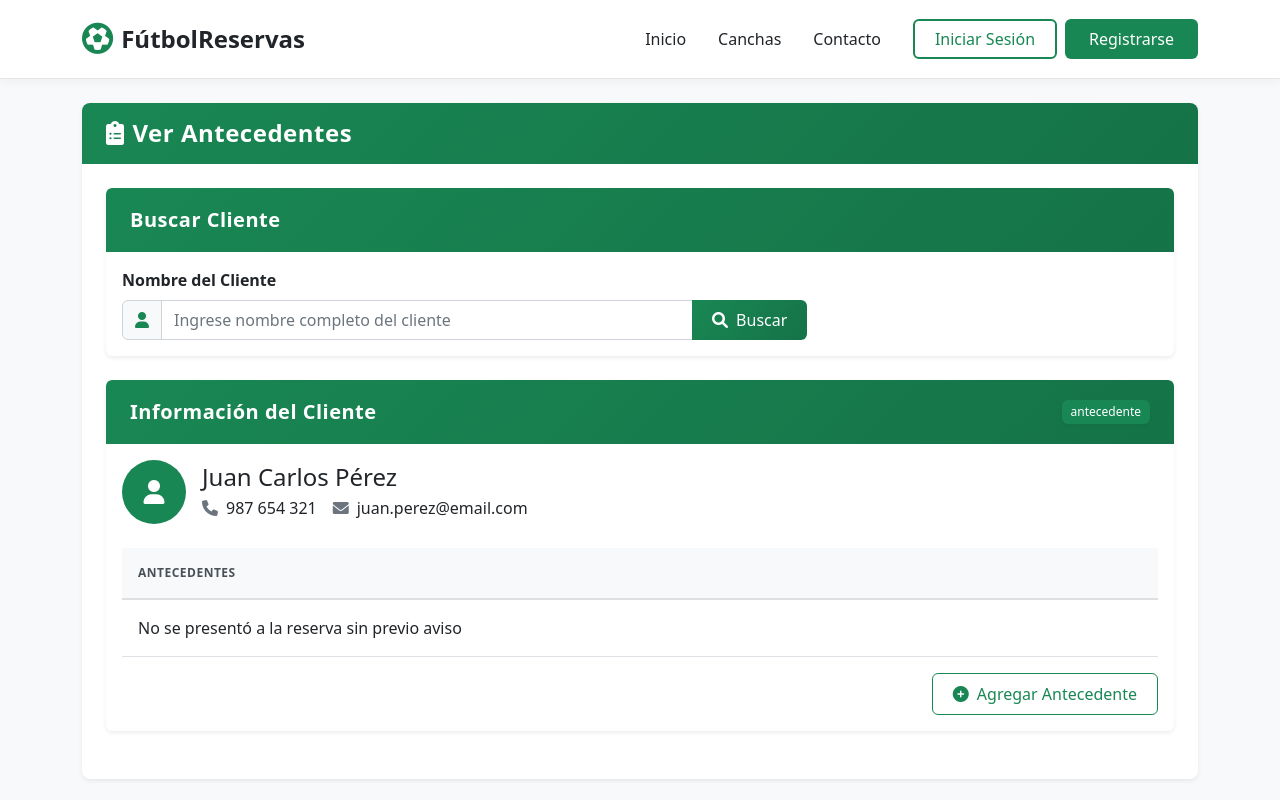
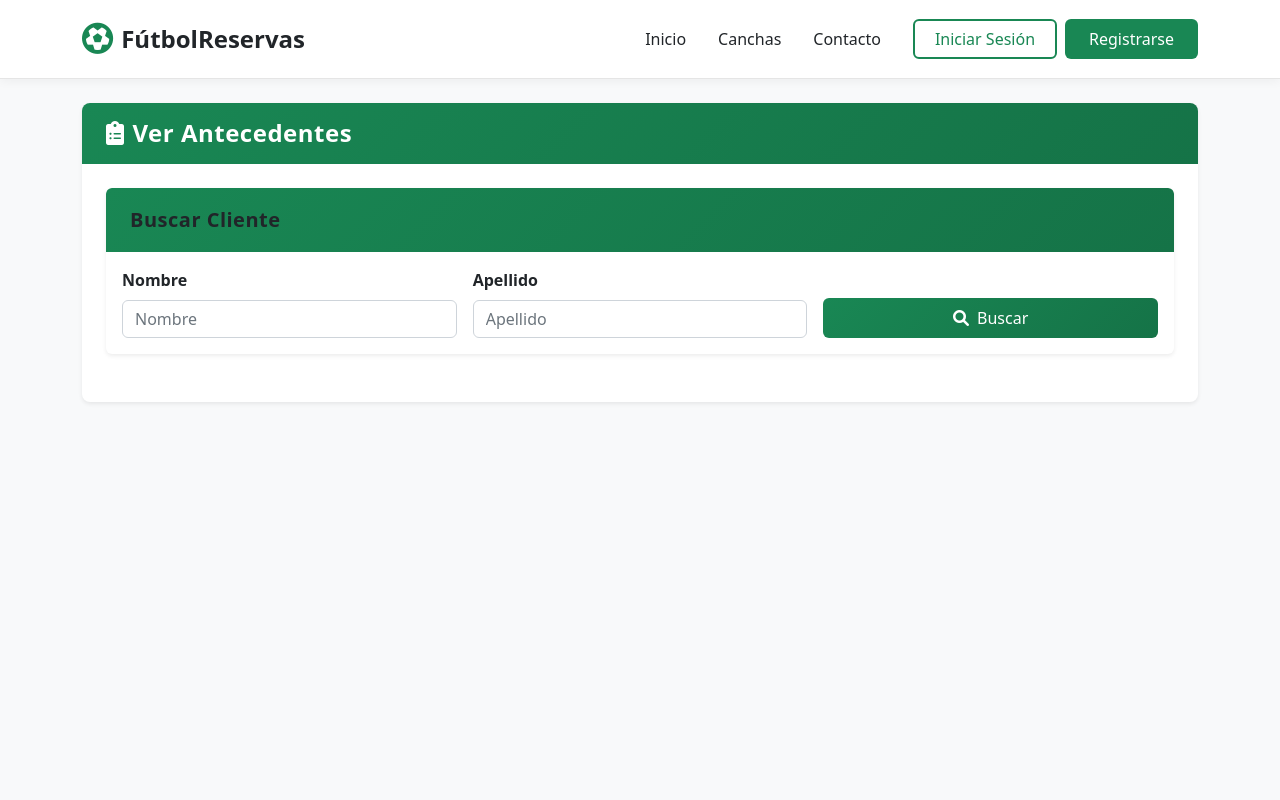
Before and after one commit to ENJ23/ProyfrontendGrupo04, an Angular app in the folder ReservaDeCanchas-Frontend/: page /ver-antecedentes in a window 1280 px wide. Shown: the top 800 px of the page. Built offline with nearby package versions, Linux system fonts and the light colour scheme; a web font is replaced by a local one.

Commit message:
ver y agregar antecedentes

```diff
--- a/ReservaDeCanchas-Frontend/src/app/components/pages/encargado/ver-antecedentes/ver-antecedentes.component.html
+++ b/ReservaDeCanchas-Frontend/src/app/components/pages/encargado/ver-antecedentes/ver-antecedentes.component.html
@@ -12,31 +12,45 @@
             <!-- Búsqueda de cliente -->
             <div class="card border-0 shadow-sm mb-4">
               <div class="card-header bg-light">
-                <h5 class="mb-0 text-white">Buscar Cliente</h5>
+                <h5 class="mb-0">Buscar Cliente</h5>
               </div>
               <div class="card-body">
-                <div class="row g-3">
-                  <div class="col-md-8">
-                    <label class="form-label fw-semibold">Nombre del Cliente</label>
-                    <div class="input-group">
-                      <span class="input-group-text bg-light">
-                        <i class="fas fa-user text-success"></i>
-                      </span>
-                      <input type="text" class="form-control" placeholder="Ingrese nombre completo del cliente">
-                      <button class="btn btn-success" type="button">
+                <form (ngSubmit)="buscarCliente()">
+                  <div class="row g-3 align-items-end">
+                    <div class="col-md-4">
+                      <label class="form-label fw-semibold">Nombre</label>
+                      <input type="text" class="form-control" placeholder="Nombre" [(ngModel)]="nombreBusqueda" name="nombreBusqueda">
+                    </div>
+                    <div class="col-md-4">
+                      <label class="form-label fw-semibold">Apellido</label>
+                      <input type="text" class="form-control" placeholder="Apellido" [(ngModel)]="apellidoBusqueda" name="apellidoBusqueda">
+                    </div>
+                    <div class="col-md-4 d-flex align-items-end">
+                      <button class="btn btn-success w-100" type="submit" [disabled]="buscando">
                         <i class="fas fa-search me-2"></i>Buscar
                       </button>
                     </div>
                   </div>
+                </form>
+                <div *ngIf="error" class="alert alert-danger mt-3">{{ error }}</div>
+                <div *ngIf="clientes.length > 0" class="mt-3">
+                  <ul class="list-group">
+                    <li *ngFor="let cliente of clientes" class="list-group-item list-group-item-action" (click)="seleccionarCliente(cliente)" [class.active]="clienteSeleccionado?._id === cliente._id">
+                      {{ cliente.nombre }} {{ cliente.apellido }} - {{ cliente.telefono }}
+                    </li>
+                  </ul>
+                </div>
+                <div *ngIf="clientes.length === 0 && !buscando && (nombreBusqueda || apellidoBusqueda)" class="text-muted mt-3">
+                  No se encontraron clientes con ese nombre y apellido.
                 </div>
               </div>
             </div>
 
-            <!-- Resultados de búsqueda -->
-            <div class="card border-0 shadow-sm mb-4">
+            <!-- Resultados de búsqueda y antecedentes -->
+            <div *ngIf="clienteSeleccionado" class="card border-0 shadow-sm mb-4">
               <div class="card-header bg-light d-flex justify-content-between align-items-center">
-                <h5 class="mb-0 text-white">Información del Cliente</h5>
-                <span class="badge bg-success"> antecedente</span>
+                <h5 class="mb-0">Información del Cliente</h5>
+                <span class="badge bg-success">Antecedentes</span>
               </div>
               <div class="card-body">
                 <div class="row mb-4">
@@ -46,10 +60,10 @@
                         <i class="fas fa-user"></i>
                       </div>
                       <div>
-                        <h4 class="mb-1">Juan Carlos Pérez</h4>
+                        <h4 class="mb-1">{{ clienteSeleccionado.nombre }} {{ clienteSeleccionado.apellido }}</h4>
                         <div class="d-flex flex-wrap gap-3">
-                          <div><i class="fas fa-phone text-muted me-2"></i><span>987 654 321</span></div>
-                          <div><i class="fas fa-envelope text-muted me-2"></i><span>juan.perez&#64;email.com</span></div>
+                          <div><i class="fas fa-phone text-muted me-2"></i><span>{{ clienteSeleccionado.telefono }}</span></div>
+                          <div><i class="fas fa-envelope text-muted me-2"></i><span>{{ clienteSeleccionado.correo }}</span></div>
                         </div>
                       </div>
                     </div>
@@ -64,20 +78,24 @@
                       </tr>
                     </thead>
                     <tbody>
-                      <!-- Antecedente 1 -->
-                      <tr>
-                        <td>No se presentó a la reserva sin previo aviso</td>
+                      <tr *ngFor="let ant of clienteSeleccionado.antecedentes">
+                        <td>{{ ant }}</td>
+                      </tr>
+                      <tr *ngIf="!clienteSeleccionado.antecedentes || clienteSeleccionado.antecedentes.length === 0">
+                        <td class="text-muted">Sin antecedentes</td>
                       </tr>
                     </tbody>
                   </table>
                 </div>
-              <div class="d-flex justify-content-end mt-3">
-                <button class="btn btn-outline-success" data-bs-toggle="modal" data-bs-target="#nuevoAntecedenteModal" >
-                  <i class="fas fa-plus-circle me-2"></i>Agregar Antecedente
+                <div class="input-group mt-3">
+                  <input type="text" class="form-control" placeholder="Nuevo antecedente" [(ngModel)]="nuevoAntecedente" name="nuevoAntecedente">
+                  <button class="btn btn-success" (click)="agregarAntecedente()" [disabled]="!nuevoAntecedente.trim()">
+                    <i class="fas fa-plus"></i> Agregar
                   </button>
                 </div>
               </div>
             </div>
+
           </div>
         </div>
       </div>
--- a/ReservaDeCanchas-Frontend/src/app/components/pages/encargado/ver-antecedentes/ver-antecedentes.component.ts
+++ b/ReservaDeCanchas-Frontend/src/app/components/pages/encargado/ver-antecedentes/ver-antecedentes.component.ts
@@ -1,11 +1,59 @@
 import { Component } from '@angular/core';
+import { CommonModule } from '@angular/common';
+import { FormsModule } from '@angular/forms';
+import { ClientesService } from '../../../../services/clientes.service';
 
 @Component({
   selector: 'app-ver-antecedentes',
-  imports: [],
+  standalone: true,
+  imports: [CommonModule, FormsModule],
   templateUrl: './ver-antecedentes.component.html',
   styleUrl: './ver-antecedentes.component.css'
 })
 export class VerAntecedentesComponent {
+  clientes: any[] = [];
+  clienteSeleccionado: any = null;
+  nombreBusqueda: string = '';
+  apellidoBusqueda: string = '';
+  nuevoAntecedente: string = '';
+  buscando = false;
+  error: string | null = null;
 
+  constructor(private clientesService: ClientesService) {}
+
+  buscarCliente() {
+    this.buscando = true;
+    this.error = null;
+    this.clientesService.buscarClientes(this.nombreBusqueda, this.apellidoBusqueda).subscribe({
+      next: (resp: any) => {
+        this.clientes = resp.data || resp;
+        this.buscando = false;
+      },
+      error: () => {
+        this.error = 'Error al buscar clientes';
+        this.buscando = false;
+      }
+    });
+  }
+
+  seleccionarCliente(cliente: any) {
+    this.clienteSeleccionado = cliente;
+    this.nuevoAntecedente = '';
+  }
+
+  agregarAntecedente() {
+    if (!this.nuevoAntecedente.trim()) return;
+    const antecedentes = this.clienteSeleccionado.antecedentes || [];
+    antecedentes.push(this.nuevoAntecedente.trim());
+    this.clientesService.updateCliente(this.clienteSeleccionado._id, { antecedentes }).subscribe({
+      next: () => {
+        this.clienteSeleccionado.antecedentes = antecedentes;
+        this.nuevoAntecedente = '';
+        alert('Antecedente agregado correctamente');
+      },
+      error: () => {
+        alert('Error al agregar antecedente');
+      }
+    });
+  }
 }
--- a/ReservaDeCanchas-Frontend/src/app/services/clientes.service.ts
+++ b/ReservaDeCanchas-Frontend/src/app/services/clientes.service.ts
@@ -29,4 +29,8 @@ export class ClientesService {
   deleteCliente(id: string) {
     return this.http.delete(`${this.apiUrl}/${id}`);
   }
+
+  buscarClientes(nombre: string, apellido: string) {
+    return this.http.get(`${this.apiUrl}/buscar?nombre=${encodeURIComponent(nombre)}&apellido=${encodeURIComponent(apellido)}`);
+  }
 }
```
Lines whose indentation alone changed are shown as unchanged.
